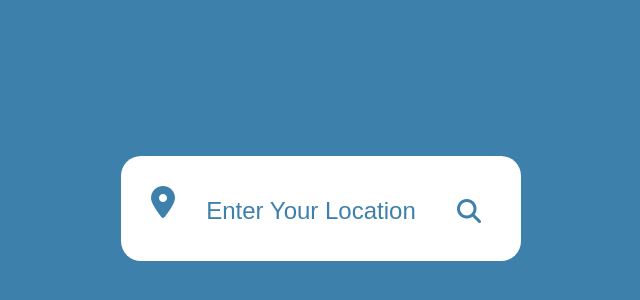
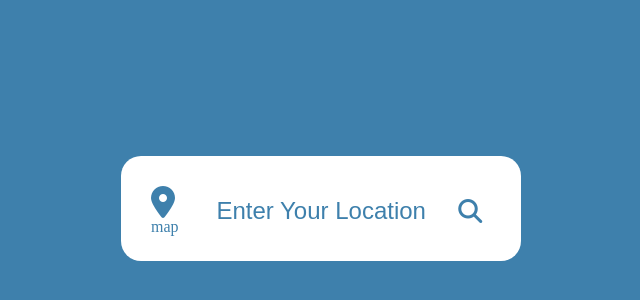
Before and after one commit to BahriSelim/Project, a plain HTML site: page index.html in a window 1280 px wide. Shown: the part 192-492 px from the top of the page, 319-959 px from the left. Drawn offline with Linux system fonts and the light colour scheme.

Commit message:
Update index.html

```diff
--- a/index.html
+++ b/index.html
@@ -12,7 +12,9 @@
 <body>
     <div class="con">
         <div class="searchbox">
+            <div class="map">
             <i class="fa-solid fa-location-dot"></i>
+            <a href="#" class="a" >map</a></div>
             <input type="text" placeholder="Enter Your Location">
             <button class="fa-solid fa-magnifying-glass"></button>
         </div>
```
